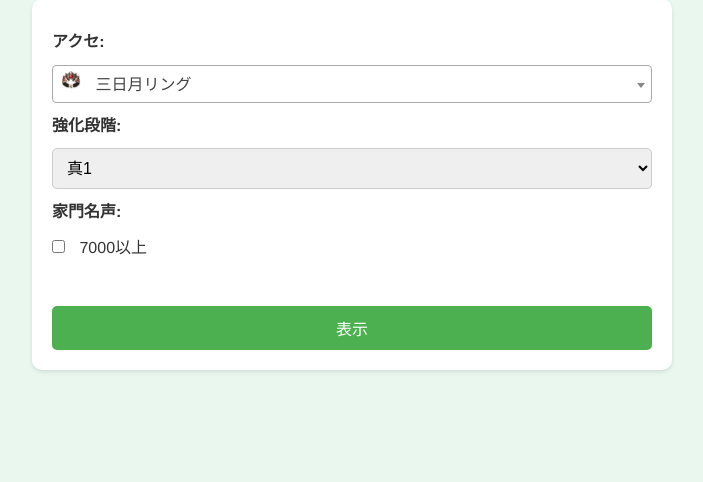
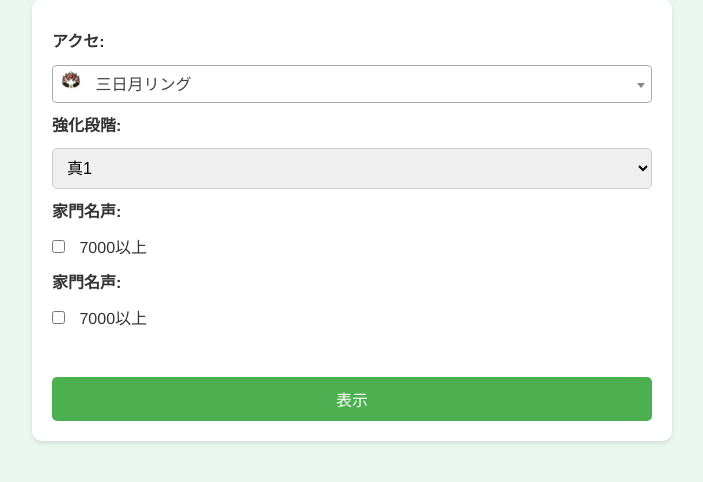
Before and after one commit to Lejenay/bdo_app, a Flask app: page / in a window 1280 px wide. Shown: the part 203-685 px from the top of the page, without its empty margins (288-991 px from the left). Run offline with Flask 2, Linux system fonts and the light colour scheme; parts of the project's set-up code (start-up, migrations or seed data) failed here and were passed over; some libraries are stand-ins or nearby versions.

Commit message:
new option
+ pp

```diff
--- a/templates/index.html
+++ b/templates/index.html
@@ -168,6 +168,10 @@
          <input type="checkbox" id="family_fame" name="family_fame" value="on" {% if family_fame %} checked{% endif %}>
          <label class="checkbox-label" for="family_fame">7000以上</label>
 
+         <label for="pp">家門名声:</label>
+         <input type="checkbox" id="pp" name="pp" value="on" {% if pp %} checked{% endif %}>
+         <label class="checkbox-label" for="pp">7000以上</label>
+
          <br>
          <br>
          <input type="submit" value="表示">
```
